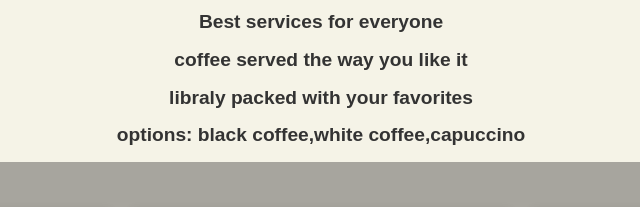
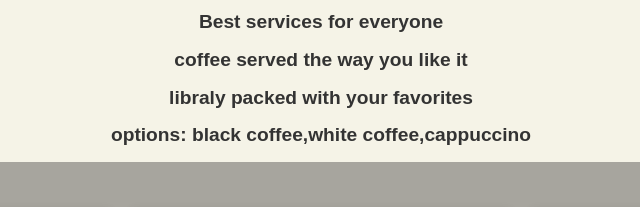
Before and after one commit to MILDRED-TECH-web/bookcafe, a plain HTML site: page index.html in a window 1280 px wide. Shown: the part 1480-1687 px from the top of the page, 319-959 px from the left. Drawn offline with Linux system fonts and the light colour scheme.

Commit message:
Update index.html

```diff
--- a/index.html
+++ b/index.html
@@ -412,7 +412,7 @@
       <h2>Best services for everyone</h2>
       <h2>coffee served the way you like it</h2>
       <h2>libraly packed with your favorites</h2>
-      <h2>options: black coffee,white coffee,capuccino</h2>
+      <h2>options: black coffee,white coffee,cappuccino</h2>
       </div>
 
 
```
